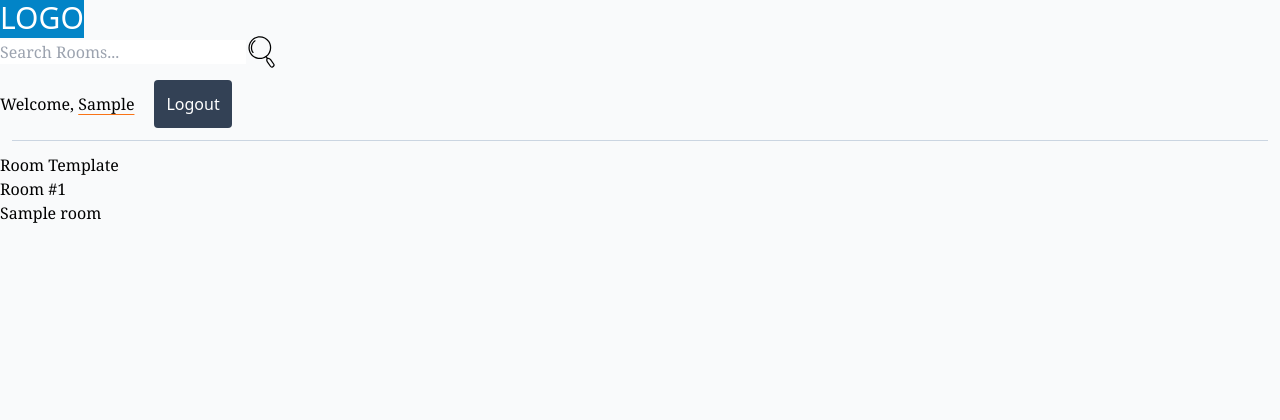
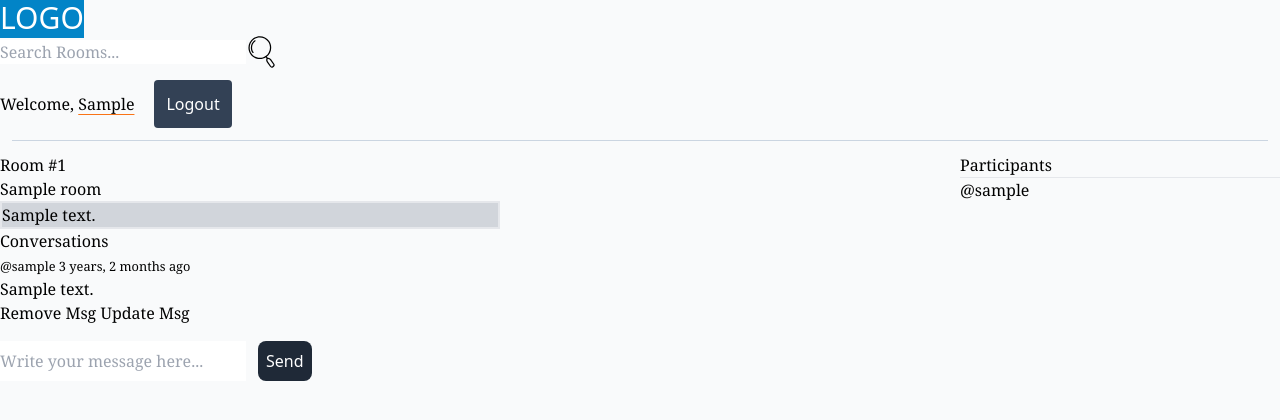
Before and after one commit to michael-duke/StudyClan, a Django app: page /room/1 in a window 1280 px wide. Shown: the top 420 px of the page. Run offline with Django 4.2, Linux system fonts and the light colour scheme; a user stored in the database is signed in; tables that the repository leaves empty hold one stand-in row (values such as "Sample post"); parts of the project's set-up code (start-up, migrations or seed data) failed here and were passed over; some libraries are stand-ins or nearby versions.

Commit message:
Render the messages for each room

```diff
--- a/base/templates/base/room.html
+++ b/base/templates/base/room.html
@@ -1,11 +1,54 @@
 {% extends 'main.html' %}
 {% block content %}
-<h1>Room Template</h1>
 {% if error %}
 <h2>{{error}}</h2>
+<div class="mt-4">
+  <a href="{% url 'home' %}" class="bg-gray-400 p-2 rounded-lg text-white font-sans" role="button">Back</a>
+</div>
 {% else %}
-<h2>Room #{{room.id}}</h2>
-<h3>{{room.name}}</h3>
+<div class="grid grid-cols-[3fr_1fr]">
+  <div class="room-col">
+    <h2>Room #{{room.id}}</h2>
+    <h3>{{room.name}}</h3>
+    <p class="w-[500px] border-2 bg-gray-300">{{room.description}}</p>
+
+    <div class="comment-wrapper">
+      <h3>Conversations</h3>
+      {% for message in room_messages %}
+      <div class="message">
+        <small class="message-author">@{{message.user}}  {{message.created_at|timesince}} ago</small>
+        <p class="message-text">{{message.body}}</p>
+        {% if message.user == user %}
+        <a href="{% url 'delete-message' message.id %}">Remove Msg</a>
+        <a href="{% url 'update-message' message.id %}">Update Msg</a>
+        {% endif %}
+      </div>
+      {% endfor %}
+    </div>
+    {% if user.is_authenticated %}
+      <div class="comment-form mt-4">
+        <form method="POST" action="" class="flex gap-x-3">
+          {% csrf_token %}
+          <input type="text" name="body" id="message" placeholder="Write your message here..."></in>
+          <button type="submit" class="self-end bg-gray-800 text-white p-2 rounded-lg font-sans">Send</button>
+        </form>
+      </div>
+    {% endif %}
+  </div>
+
+  <div class="participants">
+    <h3>Participants</h3>
+    <hr />
+    <ul>
+      {% for participant in participants %}
+      <li>
+        <a href="">@{{participant.username}}</a>
+      </li>
+      {% endfor %}
+    </ul>
+  </div>
+</div>
+
 {% endif %}
 
 {% endblock %}
```
